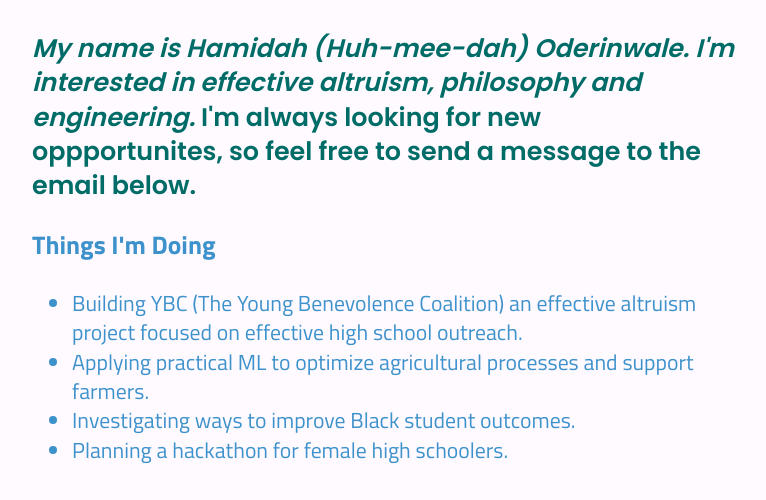
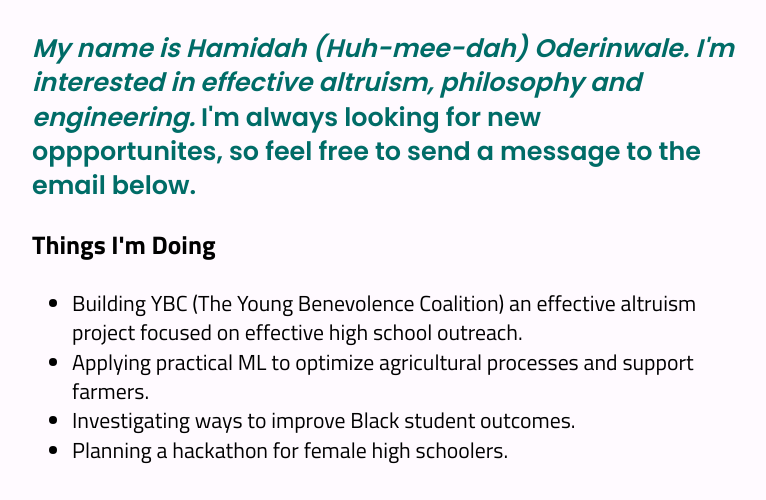
Before and after one commit to hamidahoderinwale/site, a plain HTML site: page index.html in a window 1280 px wide. Shown: the part 300-800 px from the top of the page, without its empty margins (104-870 px from the left). Drawn offline with Linux system fonts and the light colour scheme.

Commit message:
Update index.html

```diff
--- a/index.html
+++ b/index.html
@@ -16,7 +16,7 @@
 <link href="https://fonts.googleapis.com/css2?family=Poppins:wght@600&family=Titillium+Web:ital,wght@0,400;0,700;0,900;1,700&display=swap" rel="stylesheet">
 </head>
 
-<body style="background-color: #FFFAFF; color: #3E92CC">
+<body style="background-color: #FFFAFF;">
 
 	<div class="text">
 
```
